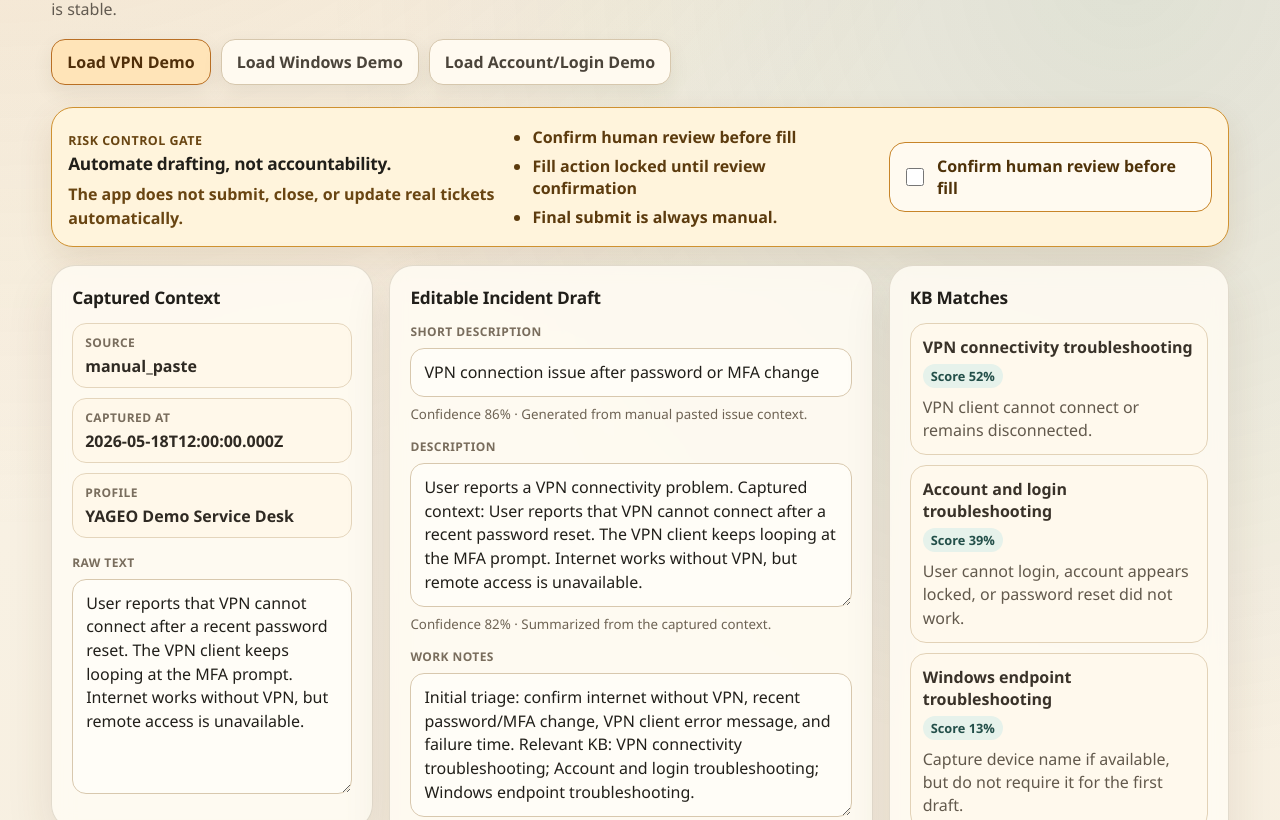
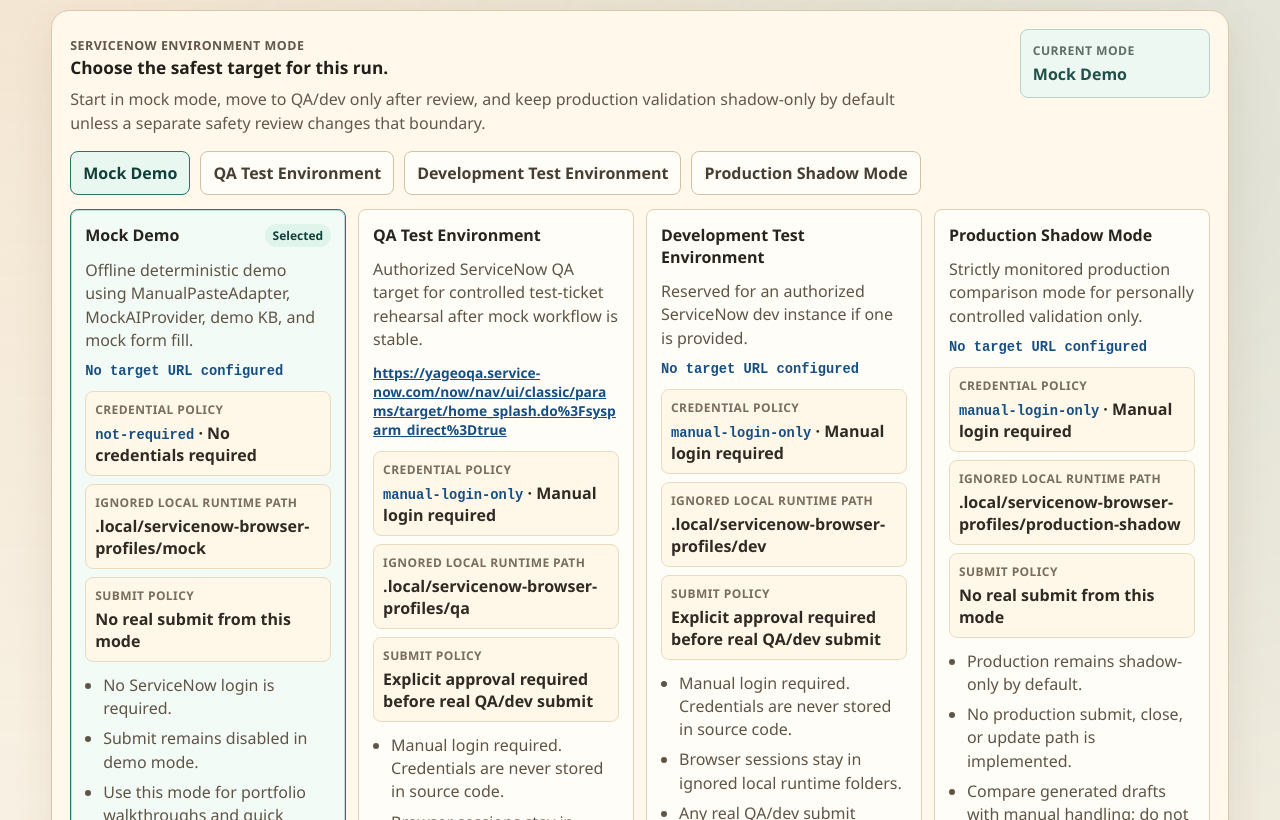
Before and after one commit to alanxiaofeifei/servicenow-automation, a React (Vite) app in the folder apps/desktop/: page / in a window 1280 px wide. Shown: the part 560-1380 px from the top of the page. Built offline with nearby package versions, Linux system fonts and the light colour scheme.

Commit message:
feat: add ServiceNow environment modes

```diff
--- a/apps/desktop/src/App.tsx
+++ b/apps/desktop/src/App.tsx
@@ -3,7 +3,14 @@
 import { demoManualPasteScenarios, ManualPasteAdapter, type ManualPasteScenario } from "@servicenow-automation/adapters";
 import { generateMockTicketDraft } from "@servicenow-automation/ai";
 import { demoKnowledgeArticles, searchKnowledgeArticles } from "@servicenow-automation/kb/browser";
-import { loadDemoYageoProfile } from "@servicenow-automation/profiles";
+import {
+  getDefaultServiceNowEnvironmentMode,
+  getServiceNowEnvironmentConfig,
+  loadDemoYageoProfile,
+  serviceNowEnvironmentConfigs,
+  type ServiceNowEnvironmentConfig,
+  type ServiceNowEnvironmentMode
+} from "@servicenow-automation/profiles";
 import type { FieldDraft, TicketDraft } from "@servicenow-automation/core";
 
 const manualPasteAdapter = new ManualPasteAdapter({
@@ -23,7 +30,11 @@
   const initialDraft = useMemo(() => buildDraftForScenario(selectedScenario), [selectedScenario]);
   const [fieldOverrides, setFieldOverrides] = useState<Record<string, string>>({});
   const [fillConfirmed, setFillConfirmed] = useState(false);
+  const [selectedEnvironmentMode, setSelectedEnvironmentMode] = useState<ServiceNowEnvironmentMode>(
+    getDefaultServiceNowEnvironmentMode()
+  );
 
+  const selectedEnvironment = getServiceNowEnvironmentConfig(selectedEnvironmentMode);
   const draft = applyOverrides(initialDraft, fieldOverrides);
   const context = manualPasteAdapter.capture({ title: selectedScenario.title, rawText: selectedScenario.rawText });
 
@@ -62,8 +73,13 @@
               Demo mode is deterministic. QA/Dev ServiceNow testing will be added after this mock workflow is stable.
             </p>
           </div>
-          <div className="mode-pill">Demo Mode · MockAIProvider</div>
+          <div className="mode-pill">{selectedEnvironment.label} · MockAIProvider</div>
         </header>
+
+        <EnvironmentModePanel
+          selectedMode={selectedEnvironmentMode}
+          onSelectedModeChange={setSelectedEnvironmentMode}
+        />
 
         <div className="scenario-bar" aria-label="Demo scenarios">
           {demoManualPasteScenarios.map((scenario) => (
@@ -168,6 +184,99 @@
 
 function applyFieldOverride(field: FieldDraft, value: string | undefined): FieldDraft {
   return value === undefined ? field : { ...field, value };
+}
+
+
+function EnvironmentModePanel({
+  onSelectedModeChange,
+  selectedMode
+}: {
+  onSelectedModeChange: (mode: ServiceNowEnvironmentMode) => void;
+  selectedMode: ServiceNowEnvironmentMode;
+}) {
+  const selectedEnvironment = getServiceNowEnvironmentConfig(selectedMode);
+
+  return (
+    <section className="environment-panel" aria-labelledby="environment-title">
+      <header className="environment-header">
+        <div>
+          <p className="eyebrow">ServiceNow Environment Mode</p>
+          <h3 id="environment-title">Choose the safest target for this run.</h3>
+          <p>
+            Start in mock mode, move to QA/dev only after review, and keep production validation shadow-only by default unless a separate safety review changes that boundary.
+          </p>
+        </div>
+        <div className="environment-current">
+          <span>Current mode</span>
+          <strong>{selectedEnvironment.label}</strong>
+        </div>
+      </header>
+
+      <div className="environment-selector" aria-label="ServiceNow environment modes">
+        {serviceNowEnvironmentConfigs.map((config) => (
+          <button
+            key={config.mode}
+            className={config.mode === selectedMode ? "environment-button active" : "environment-button"}
+            type="button"
+            onClick={() => onSelectedModeChange(config.mode)}
+          >
+            {config.label}
+          </button>
+        ))}
+      </div>
+
+      <div className="environment-grid">
+        {serviceNowEnvironmentConfigs.map((config) => (
+          <EnvironmentCard config={config} key={config.mode} selected={config.mode === selectedMode} />
+        ))}
+      </div>
+    </section>
+  );
+}
+
+function EnvironmentCard({ config, selected }: { config: ServiceNowEnvironmentConfig; selected: boolean }) {
+  return (
+    <article className={selected ? "environment-card selected" : "environment-card"}>
+      <div className="environment-card-title-row">
+        <h4>{config.label}</h4>
+        {selected ? <span>Selected</span> : null}
+      </div>
+      <p>{config.description}</p>
+      {config.url ? (
+        <a href={config.url} rel="noreferrer" target="_blank">
+          {config.url}
+        </a>
+      ) : (
+        <code>No target URL configured</code>
+      )}
+      <dl>
+        <div>
+          <dt>Credential policy</dt>
+          <dd>
+            <code>{config.credentialPolicy}</code>
+            {config.credentialPolicy === "manual-login-only" ? " · Manual login required" : " · No credentials required"}
+          </dd>
+        </div>
+        <div>
+          <dt>Ignored local runtime path</dt>
+          <dd>{config.localRuntimeDirectory}</dd>
+        </div>
+        <div>
+          <dt>Submit policy</dt>
+          <dd>
+            {config.allowsRealSubmit
+              ? "Explicit approval required before real QA/dev submit"
+              : "No real submit from this mode"}
+          </dd>
+        </div>
+      </dl>
+      <ul>
+        {config.safetyNotes.map((note) => (
+          <li key={note}>{note}</li>
+        ))}
+      </ul>
+    </article>
+  );
 }
 
 function DraftTextField({
--- a/apps/desktop/src/styles.css
+++ b/apps/desktop/src/styles.css
@@ -78,19 +78,19 @@
 }
 
 h1 {
-  font-size: clamp(2.8rem, 7vw, 5.4rem);
+  font-size: 4.8rem;
   line-height: 0.98;
-  letter-spacing: -0.055em;
+  letter-spacing: 0;
 }
 
 h2 {
-  font-size: clamp(2rem, 4vw, 3.5rem);
-  letter-spacing: -0.045em;
+  font-size: 2.75rem;
+  letter-spacing: 0;
 }
 
 h3 {
   font-size: 1.08rem;
-  letter-spacing: -0.015em;
+  letter-spacing: 0;
 }
 
 .summary {
@@ -129,6 +129,151 @@
   background: #eef7ef;
   font-size: 0.86rem;
   font-weight: 800;
+}
+
+.environment-panel {
+  margin: 0 0 18px;
+  border: 1px solid #d9c8ac;
+  border-radius: 18px;
+  padding: 18px;
+  background: #fff8eb;
+  box-shadow: 0 16px 42px rgba(85, 61, 28, 0.1);
+}
+
+.environment-header {
+  display: flex;
+  align-items: flex-start;
+  justify-content: space-between;
+  gap: 20px;
+}
+
+.environment-header p {
+  max-width: 860px;
+  margin: 8px 0 0;
+  color: #63574a;
+  line-height: 1.5;
+}
+
+.environment-current {
+  flex: 0 0 auto;
+  display: grid;
+  gap: 4px;
+  min-width: 190px;
+  border: 1px solid #b9d2c8;
+  border-radius: 8px;
+  padding: 12px;
+  color: #214f49;
+  background: #eef8f2;
+}
+
+.environment-current span {
+  color: #5f6f68;
+  font-size: 0.76rem;
+  font-weight: 900;
+  letter-spacing: 0.035em;
+  text-transform: uppercase;
+}
+
+.environment-selector {
+  display: flex;
+  flex-wrap: wrap;
+  gap: 10px;
+  margin-top: 16px;
+}
+
+.environment-button {
+  border: 1px solid #d4c1a3;
+  border-radius: 8px;
+  padding: 10px 12px;
+  color: #473e33;
+  background: #fffdf7;
+  font-weight: 850;
+}
+
+.environment-button.active,
+.environment-button:hover {
+  border-color: #28746a;
+  color: #123f39;
+  background: #e9f7f1;
+}
+
+.environment-grid {
+  display: grid;
+  grid-template-columns: repeat(4, minmax(0, 1fr));
+  gap: 12px;
+  margin-top: 14px;
+}
+
+.environment-card {
+  display: grid;
+  align-content: start;
+  gap: 12px;
+  border: 1px solid #e0d0b6;
+  border-radius: 8px;
+  padding: 14px;
+  background: #fffdf7;
+}
+
+.environment-card.selected {
+  border-color: #28746a;
+  background: #f2fbf6;
+  box-shadow: inset 0 0 0 1px rgba(40, 116, 106, 0.24);
+}
+
+.environment-card-title-row {
+  display: flex;
+  align-items: flex-start;
+  justify-content: space-between;
+  gap: 10px;
+}
+
+.environment-card h4 {
+  margin: 0;
+  color: #27231d;
+  font-size: 1rem;
+}
+
+.environment-card-title-row span {
+  border-radius: 999px;
+  padding: 3px 8px;
+  color: #12413b;
+  background: #dff4ea;
+  font-size: 0.75rem;
+  font-weight: 900;
+}
+
+.environment-card p,
+.environment-card ul {
+  margin: 0;
+  color: #5f5446;
+  line-height: 1.45;
+}
+
+.environment-card a,
+.environment-card code {
+  color: #174f83;
+  overflow-wrap: anywhere;
+  font-size: 0.86rem;
+  font-weight: 800;
+}
+
+.environment-card dl {
+  display: grid;
+  gap: 8px;
+  margin: 0;
+}
+
+.environment-card dl div {
+  border: 1px solid #eadbc0;
+  border-radius: 8px;
+  padding: 9px;
+  background: #fff7e8;
+}
+
+.environment-card ul {
+  display: grid;
+  gap: 7px;
+  padding-left: 18px;
 }
 
 .scenario-bar {
@@ -477,6 +622,10 @@
 }
 
 @media (max-width: 1180px) {
+  .environment-grid {
+    grid-template-columns: repeat(2, minmax(0, 1fr));
+  }
+
   .workspace-grid,
   .risk-control-gate {
     grid-template-columns: 1fr;
@@ -494,6 +643,26 @@
 
   .workspace-header {
     display: grid;
+  }
+
+  h1 {
+    font-size: 3rem;
+  }
+
+  h2 {
+    font-size: 2rem;
+  }
+
+  .environment-header {
+    display: grid;
+  }
+
+  .environment-current {
+    width: fit-content;
+  }
+
+  .environment-grid {
+    grid-template-columns: 1fr;
   }
 
   .mock-form-header,
--- a/packages/profiles/src/index.ts
+++ b/packages/profiles/src/index.ts
@@ -1,3 +1,4 @@
 export const profilesPackageName = "@servicenow-automation/profiles";
 
 export * from "./profile-service";
+export * from "./service-now-environments";
--- /dev/null
+++ b/packages/profiles/src/service-now-environments.ts
@@ -0,0 +1,93 @@
+export type ServiceNowEnvironmentMode = "mock" | "qa" | "dev" | "production-shadow";
+
+export type ServiceNowEnvironmentConfig = {
+  mode: ServiceNowEnvironmentMode;
+  label: string;
+  description: string;
+  url?: string;
+  credentialPolicy: "not-required" | "manual-login-only";
+  localRuntimeDirectory: string;
+  allowsRealSubmit: boolean;
+  requiresExplicitApprovalBeforeRealSubmit: boolean;
+  shadowOnly: boolean;
+  safetyNotes: string[];
+};
+
+export const serviceNowEnvironmentConfigs: readonly ServiceNowEnvironmentConfig[] = [
+  {
+    mode: "mock",
+    label: "Mock Demo",
+    description: "Offline deterministic demo using ManualPasteAdapter, MockAIProvider, demo KB, and mock form fill.",
+    credentialPolicy: "not-required",
+    localRuntimeDirectory: ".local/servicenow-browser-profiles/mock",
+    allowsRealSubmit: false,
+    requiresExplicitApprovalBeforeRealSubmit: false,
+    shadowOnly: true,
+    safetyNotes: [
+      "No ServiceNow login is required.",
+      "Submit remains disabled in demo mode.",
+      "Use this mode for portfolio walkthroughs and quick regression checks."
+    ]
+  },
+  {
+    mode: "qa",
+    label: "QA Test Environment",
+    description: "Authorized ServiceNow QA target for controlled test-ticket rehearsal after mock workflow is stable.",
+    url: "https://yageoqa.service-now.com/now/nav/ui/classic/params/target/home_splash.do%3Fsysparm_direct%3Dtrue",
+    credentialPolicy: "manual-login-only",
+    localRuntimeDirectory: ".local/servicenow-browser-profiles/qa",
+    allowsRealSubmit: true,
+    requiresExplicitApprovalBeforeRealSubmit: true,
+    shadowOnly: false,
+    safetyNotes: [
+      "Manual login required. Credentials are never stored in source code.",
+      "Browser sessions stay in ignored local runtime folders.",
+      "Any real QA/dev submit requires explicit Alan approval."
+    ]
+  },
+  {
+    mode: "dev",
+    label: "Development Test Environment",
+    description: "Reserved for an authorized ServiceNow dev instance if one is provided.",
+    credentialPolicy: "manual-login-only",
+    localRuntimeDirectory: ".local/servicenow-browser-profiles/dev",
+    allowsRealSubmit: true,
+    requiresExplicitApprovalBeforeRealSubmit: true,
+    shadowOnly: false,
+    safetyNotes: [
+      "Manual login required. Credentials are never stored in source code.",
+      "Browser sessions stay in ignored local runtime folders.",
+      "Any real QA/dev submit requires explicit Alan approval."
+    ]
+  },
+  {
+    mode: "production-shadow",
+    label: "Production Shadow Mode",
+    description: "Strictly monitored production comparison mode for personally controlled validation only.",
+    credentialPolicy: "manual-login-only",
+    localRuntimeDirectory: ".local/servicenow-browser-profiles/production-shadow",
+    allowsRealSubmit: false,
+    requiresExplicitApprovalBeforeRealSubmit: true,
+    shadowOnly: true,
+    safetyNotes: [
+      "Production remains shadow-only by default.",
+      "No production submit, close, or update path is implemented.",
+      "Compare generated drafts with manual handling; do not auto-write production records.",
+      "Escalate to a separate safety review before any production write capability is considered."
+    ]
+  }
+];
+
+export function getDefaultServiceNowEnvironmentMode(): ServiceNowEnvironmentMode {
+  return "mock";
+}
+
+export function getServiceNowEnvironmentConfig(mode: ServiceNowEnvironmentMode): ServiceNowEnvironmentConfig {
+  const config = serviceNowEnvironmentConfigs.find((candidate) => candidate.mode === mode);
+
+  if (!config) {
+    throw new Error(`Unknown ServiceNow environment mode: ${mode}`);
+  }
+
+  return config;
+}
```
Also changed, not shown: 2 other files (tests, documents, lock files or other folders).
